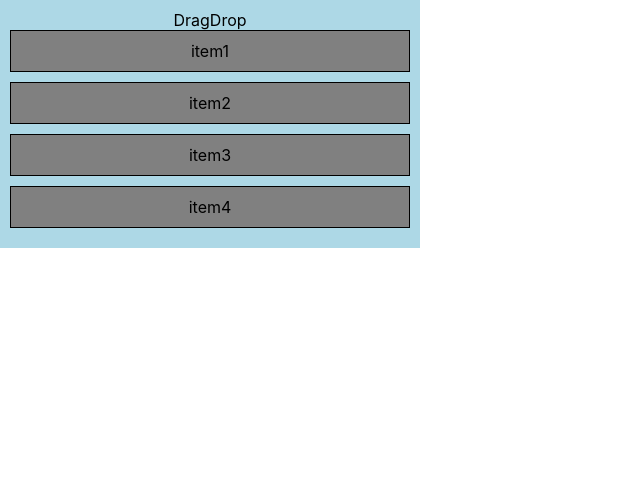
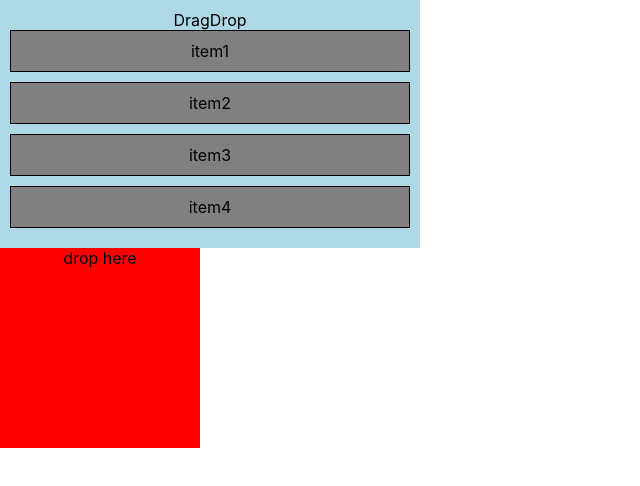
Before and after one commit to kalifkhan/dev-growth-hub, a React (Vite) app: page / in a window 1280 px wide. Shown: the top 486 px of the page, without its empty margins (0-640 px from the left). Built offline with nearby package versions, Linux system fonts and the light colour scheme.

Commit message:
udpateing

```diff
--- a/src/component/DragDrop.jsx
+++ b/src/component/DragDrop.jsx
@@ -2,14 +2,21 @@ import React from "react";
 
 const ITEMS = ["item1", "item2", "item3", "item4"];
 const DragDrop = () => {
-  const handleDragStart = (index) => {
+  const [dropItem, setDropItem] = React.useState(null);
+  const handleDragStart = (e,index) => {
     console.log("Item dragged:", index);
+    e.dataTransfer.setData("text/plain", index);
   };
 
-  const handleDrop = () => {
-    console.log("Item dropped");
+  const handleDrop = (e) => {
+    e.preventDefault();
+    const rec = e.dataTransfer.getData("text/plain");
+    console.log(rec);
+    setDropItem((prev)=>[...prev, rec])
   };
+
   return (
+    <div>
       <div style={{ width: "400px", background: "lightBlue", padding: "10px" }}>
         DragDrop
         {ITEMS
@@ -24,14 +31,8 @@ const DragDrop = () => {
                   padding: "10px",
                 }}
                 draggable
-              onDragStart={() => {
-                handleDragStart(item);
-              }}
-              // onDragOver={(e) => {
-              //   e.preventDefault();
-              // }}
-              onDrop={() => {
-                handleDrop(item);
+                onDragStart={(e) => {
+                  handleDragStart(e,item);
                 }}
               >
                 {item}{" "}
@@ -39,6 +40,18 @@ const DragDrop = () => {
             ))
           : null}
       </div>
+      <div
+        style={{ width: "200px", background: "red", height: "200px" }}
+        draggable
+        onDrop={(e) => handleDrop(e)}
+        onDragOver={(e) => {
+          e.preventDefault();
+        }}
+      >
+        drop here
+        <div></div>
+      </div>
+    </div>
   );
 };
 
```
Lines whose indentation alone changed are shown as unchanged.
